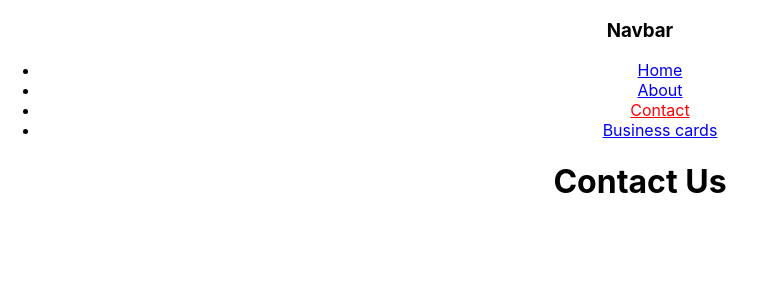
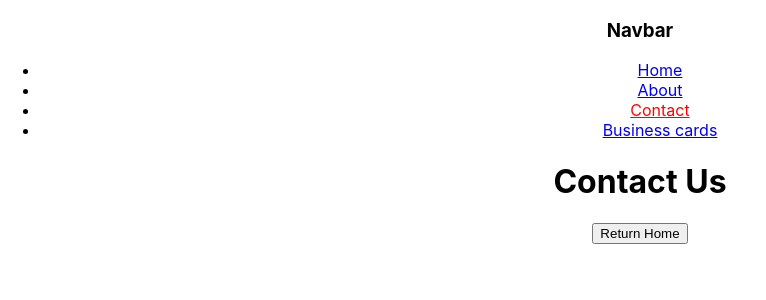
Before and after one commit to JairoAussie/may23-t3w6-react-forms, a React (Create React App) app: page /about/contact in a window 1280 px wide. Shown: the top 300 px of the page, without its empty margins (0-766 px from the left). Built offline with nearby package versions, Linux system fonts and the light colour scheme.

Commit message:
Redirect button

```diff
--- /dev/null
+++ b/src/components/RedirectHomeButton.jsx
@@ -0,0 +1,22 @@
+import { Component } from "react";
+import { Navigate } from "react-router-dom";
+
+export default class RedirectHomeButton extends Component {
+    constructor(props){
+        super(props);
+
+        this.state = {
+            shouldRedirect: false
+        }
+    }
+
+    render(){
+        return (
+            <div>
+                <button onClick={() => this.setState({shouldRedirect: true})}>Return Home</button>
+
+                {this.state.shouldRedirect && <Navigate to='/' />}
+            </div>
+        )
+    }
+}
--- a/src/pages/ContactPage.jsx
+++ b/src/pages/ContactPage.jsx
@@ -1,7 +1,10 @@
+import RedirectHomeButton from "../components/RedirectHomeButton";
+
 export default function ContactPage (){
     return(
         <div>
             <h1>Contact Us</h1>
+            <RedirectHomeButton />
         </div>
     )
 }
```
